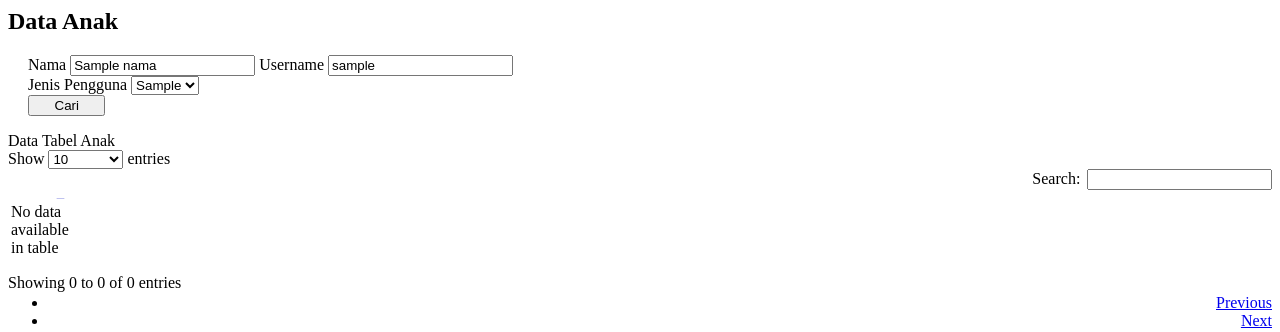
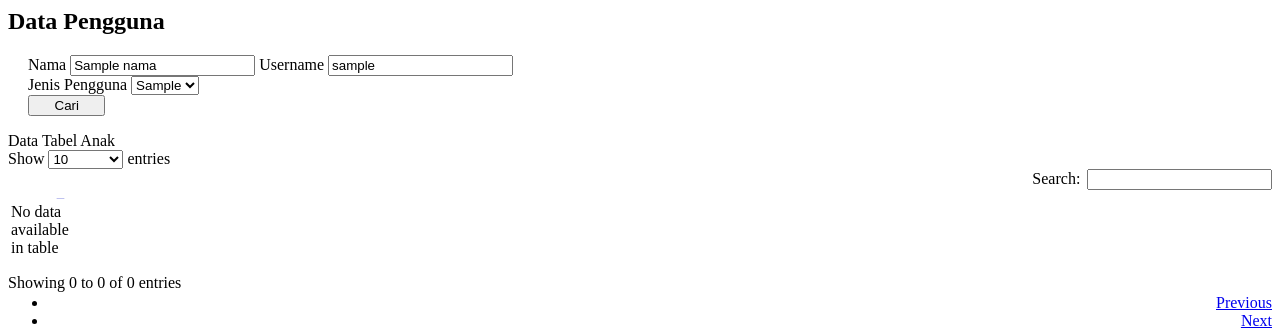
Before and after one commit to iman-ptdes/indonesia-belajar, a CodeIgniter app: the page made by application/views/pengguna/lihat.php in a window 1280 px wide. Shown: the top 332 px of the page. Run offline with CodeIgniter, Linux system fonts and the light colour scheme; the template is opened without the code that fills it: most values are stand-ins (such as "Sample title", 1, 10 or a date in 2020); data that the repository does not hold is empty; some libraries are stand-ins or nearby versions.

Commit message:
Merge origin/master
Conflicts:
	application/views/main_template.php

```diff
--- a/application/views/pengguna/lihat.php
+++ b/application/views/pengguna/lihat.php
@@ -18,7 +18,7 @@
 
 <div class="col-lg-10 col-lg-offset-1">
     <div class="page-header">
-        <h2>Data Anak</h2>
+        <h2>Data Pengguna</h2>
     </div>
     <?= form_open('') ?>
     <div class="row" style="padding-left:20px;padding-right:20px">
```
